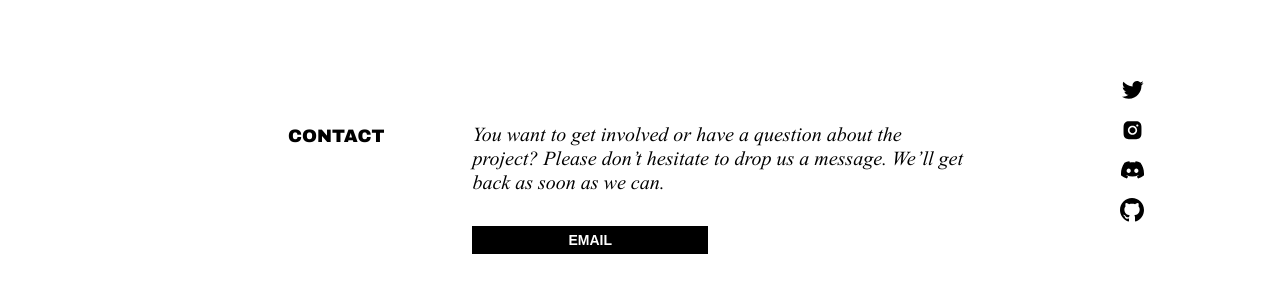
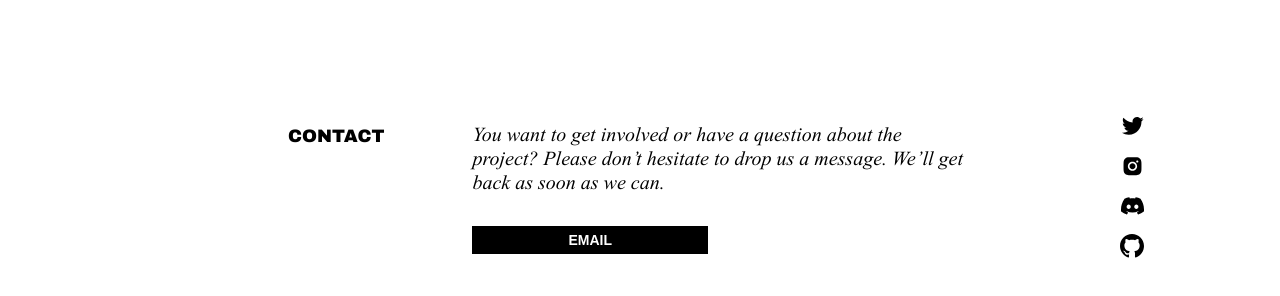
Before and after one commit to putain-wtf/putain.wtf, a Next.js app: page /contact in a window 1280 px wide. Shown: the part 154-450 px from the top of the page. Built offline with nearby package versions, Linux system fonts and the light colour scheme.

Commit message:
Fix link icons contact

```diff
--- a/pages/contact.tsx
+++ b/pages/contact.tsx
@@ -48,7 +48,7 @@ const Contact: NextPage = () => {
                     </div>
 
                 </div>
-                <div className=" md:flex absolute top-[26%] right-[10%] md:space-x-20 mt-4">
+                <div className=" md:flex absolute mt-48 right-[10%] md:space-x-20 ">
                     <div className="hidden md:flex md:flex-col md:ml-14 md:justify-start">
                         {linkArray.map((link, index) => {
                             return (
```
